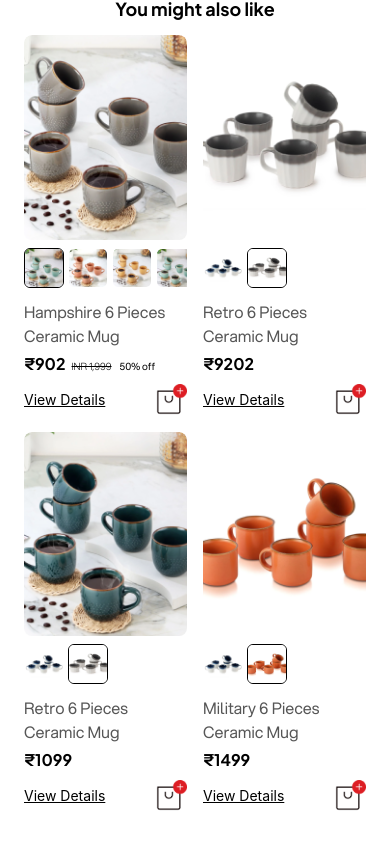
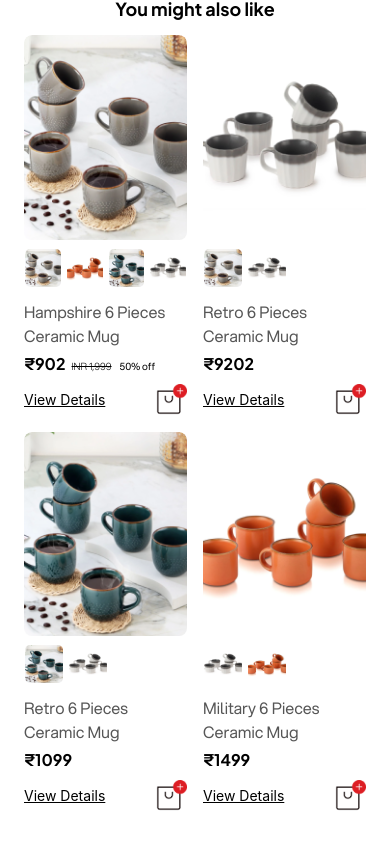
Before and after one commit to avesh-h/ecommerce-prods, a React (Create React App) app: page / in a window 390 px wide. Shown: the part 2123-2972 px from the top of the page. Built offline with nearby package versions, Linux system fonts and the light colour scheme.

Commit message:
product image change

```diff
--- a/src/components/other-products/ProductCard.jsx
+++ b/src/components/other-products/ProductCard.jsx
@@ -1,19 +1,32 @@
-import React from "react";
+import React, { useEffect, useState } from "react";
 import addCartIcon from "../../assets/add-cart-btn.png";
+import useMobileScreen from "../../hooks/useMobileScreen";
+// import forwardArrowIcon from "../../assets/svgs/forward-arrow.svg";
 
 const ProductCard = ({ product }) => {
+  const [singleProduct, setSingleProduct] = useState(product);
+  const isMobileScreen = useMobileScreen();
+
+  useEffect(() => {
+    if (product) {
+      setSingleProduct(product);
+    }
+  }, [product]);
+
   return (
     <div className="rounded-lg overflow-hidden cursor-pointer">
-      <div className="rounded-lg relative overflow-hidden before:content-[''] before:absolute before:inset-0 before:bg-black/30 before:opacity-0 hover:before:opacity-100 before:transition-opacity before:duration-300">
-        <img src={product?.image} alt="Product 2" className="w-full" />
-      </div>
+      <a href="#product-detail">
+        <div className="rounded-lg relative overflow-hidden before:content-[''] before:absolute before:inset-0 before:bg-black/30 before:opacity-0 hover:before:opacity-100 before:transition-opacity before:duration-300">
+          <img src={singleProduct?.image} alt="Product 2" className="w-full" />
+        </div>
+      </a>
       <div className="sm:flex hidden justify-between items-center text-sm mb-1 font-medium text-palette-gray pt-1">
         <span className="font-eudoxus text-xs">{product?.colors}</span>
         <span className="uppercase text-xs font-eudoxus tracking-[0.075rem]">
           Customisable
         </span>
       </div>
-      <div className="flex gap-1 w-full pt-2 sm:pt-0">
+      <div className="flex gap-1 w-full pt-2 sm:pt-0 relative">
         {product?.groupProds?.map((gp, i) => {
           return (
             <img
@@ -22,10 +35,31 @@ const ProductCard = ({ product }) => {
               className={`border h-10 w-10 border-solid border-transparent rounded-md hover:border-black cursor-pointer ${
                 gp?.selected ? "!border-black" : ""
               }`}
+              onClick={() => {
+                setSingleProduct((prev) => ({
+                  ...prev,
+                  ...(isMobileScreen
+                    ? { image: gp?.img }
+                    : { image: prev?.image }),
+                  groupProds: prev?.groupProds?.map((g) => {
+                    if (gp?.img === g?.img) {
+                      return { ...gp, selected: true };
+                    }
+                    return { ...gp, selected: false };
+                  }),
+                }));
+              }}
               alt="grpImg"
             />
           );
         })}
+        {/* {product?.moreImages ? (
+          <img
+            src={forwardArrowIcon}
+            alt="forward-arrow"
+            className="sm:hidden block absolute right-0 top-[60%] transform -translate-y-1/2 cursor-pointer w-[6px]"
+          />
+        ) : null} */}
       </div>
       <div className="flex flex-col sm:flex-row sm:items-center gap-2 text-sm flex-1 pt-1">
         <div className="flex flex-col pt-2 sm:pt-4">
--- a/src/static/other-products.js
+++ b/src/static/other-products.js
@@ -6,9 +6,6 @@ import cupOne from "../assets/cup-1.png";
 import cupTwo from "../assets/cup-2.png";
 import cupThree from "../assets/cup-3.png";
 import cupFour from "../assets/cup-4.png";
-import mobProdOne from "../assets/m-prod-1(2).png";
-import mobProdTwo from "../assets/m-prod-1(3).png";
-import mobProdThree from "../assets/m-prod-2(1).png";
 
 export const products = [
   {
@@ -79,11 +76,11 @@ export const mobileProducts = [
     originalPrice: "1,999",
     discount: "50% off",
     customizable: true,
-    groupProds: [prodFour, mobProdOne, mobProdTwo, prodFour]?.map((gp, i) => ({
+    groupProds: [cupThree, cupTwo, cupFour, cupOne]?.map((gp, i) => ({
       id: i + 1,
       img: gp,
-      selected: i === 0 ? true : false,
     })),
+    moreImages: true,
   },
   {
     id: 2,
@@ -92,10 +89,9 @@ export const mobileProducts = [
     colors: "4 Colours",
     price: "₹9202",
     customizable: true,
-    groupProds: [mobProdThree, cupOne]?.map((gp, i) => ({
+    groupProds: [cupThree, cupOne]?.map((gp, i) => ({
       id: i + 1,
       img: gp,
-      selected: i === 1 ? true : false,
     })),
   },
   {
@@ -105,10 +101,9 @@ export const mobileProducts = [
     colors: "4 Colours",
     price: "₹1099",
     customizable: true,
-    groupProds: [mobProdThree, cupOne]?.map((gp, i) => ({
+    groupProds: [cupFour, cupOne]?.map((gp, i) => ({
       id: i + 1,
       img: gp,
-      selected: i === 1 ? true : false,
     })),
   },
   {
@@ -118,10 +113,9 @@ export const mobileProducts = [
     colors: "4 Colours",
     price: "₹1499",
     customizable: true,
-    groupProds: [mobProdThree, cupTwo]?.map((gp, i) => ({
+    groupProds: [cupOne, cupTwo]?.map((gp, i) => ({
       id: i + 1,
       img: gp,
-      selected: i === 1 ? true : false,
     })),
   },
 ];
```
